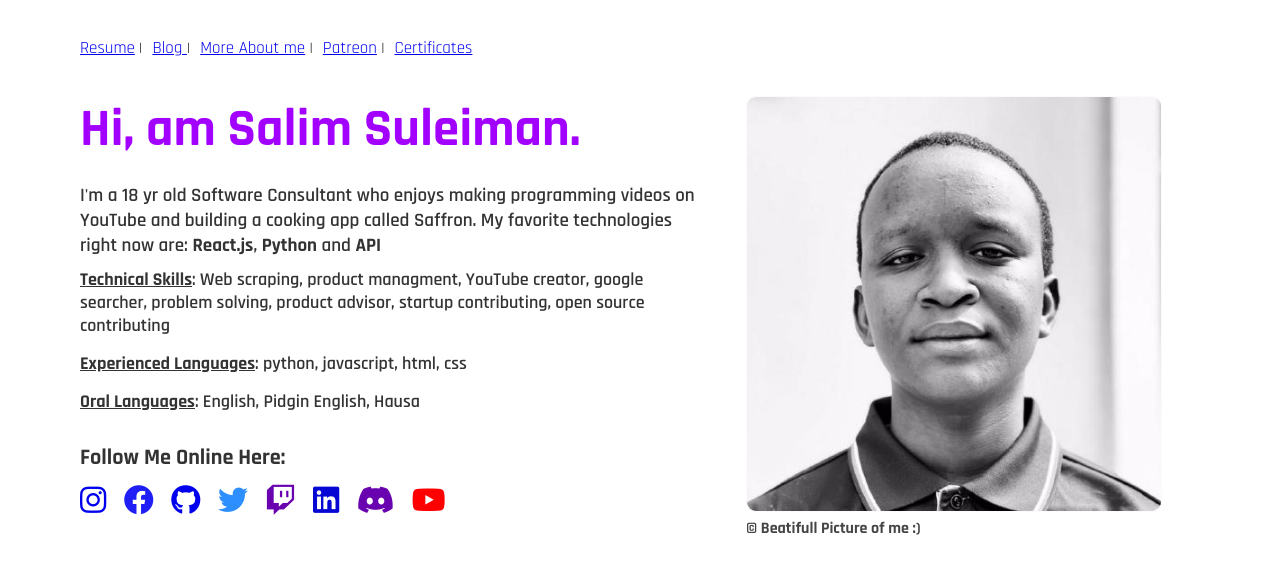
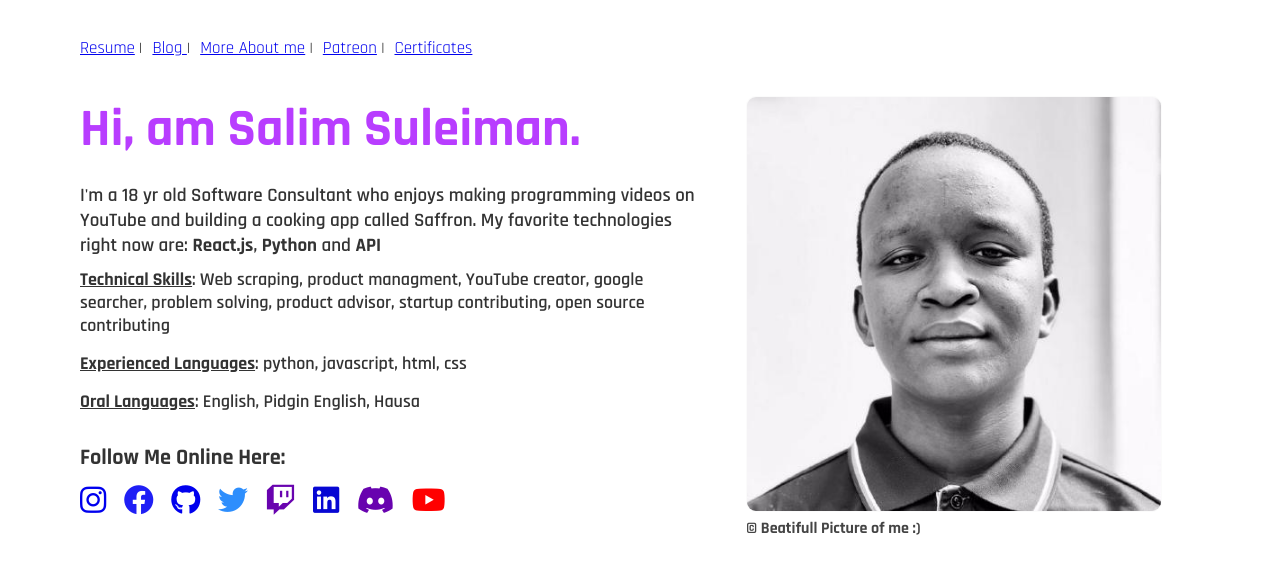
Before and after one commit to salimsuleiman/myportfolio, a plain HTML site: page index.html in a window 1280 px wide. Drawn offline with Linux system fonts and the light colour scheme.

Commit message:
Update styles.css

```diff
--- a/styles.css
+++ b/styles.css
@@ -31,7 +31,7 @@ a {
 }
 
 .me h1 {
-    color: rgb(162, 0, 255);
+    color: #b83dff;
     font-size: 53px;
     text-align: left;
 }
```
